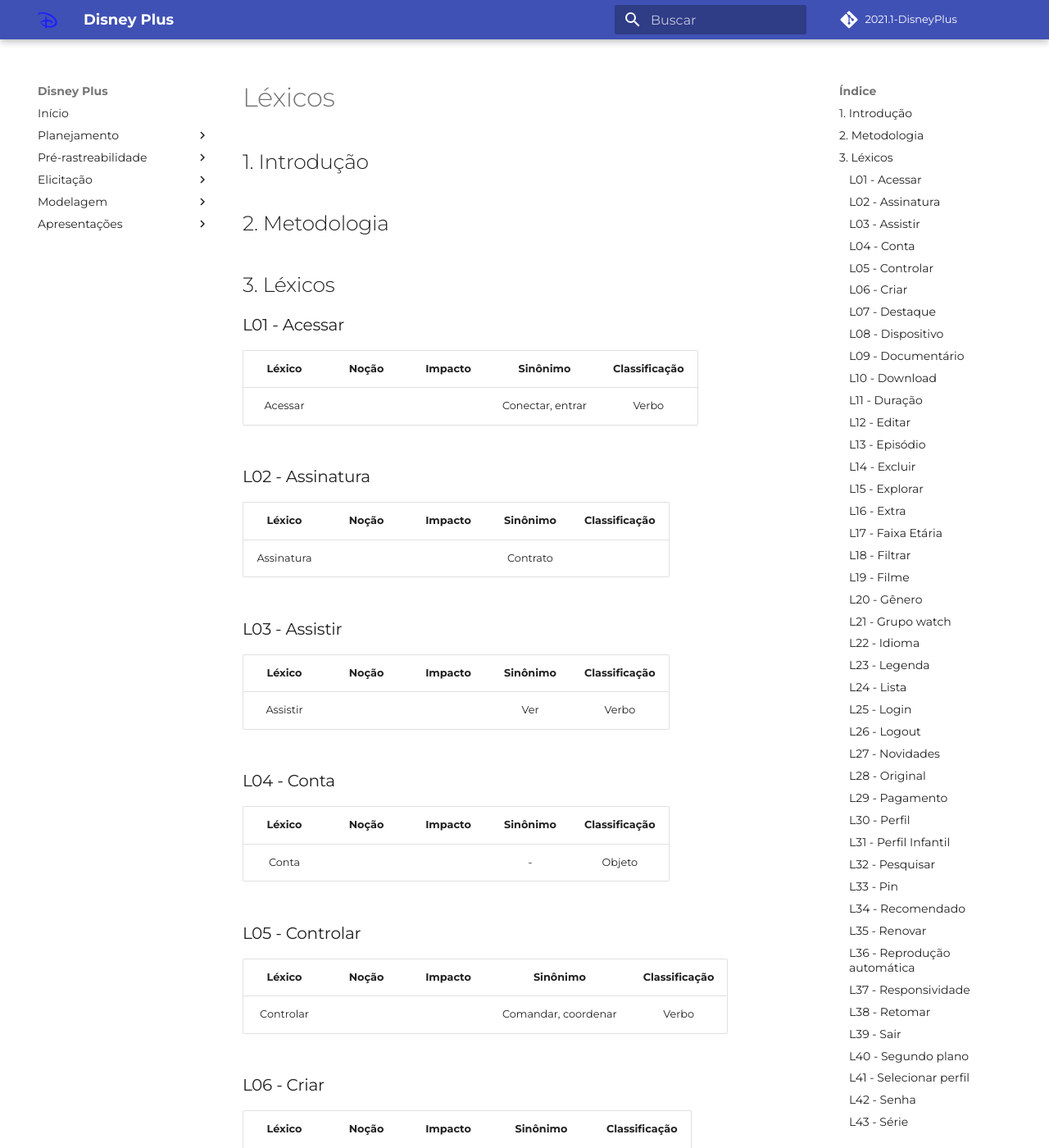
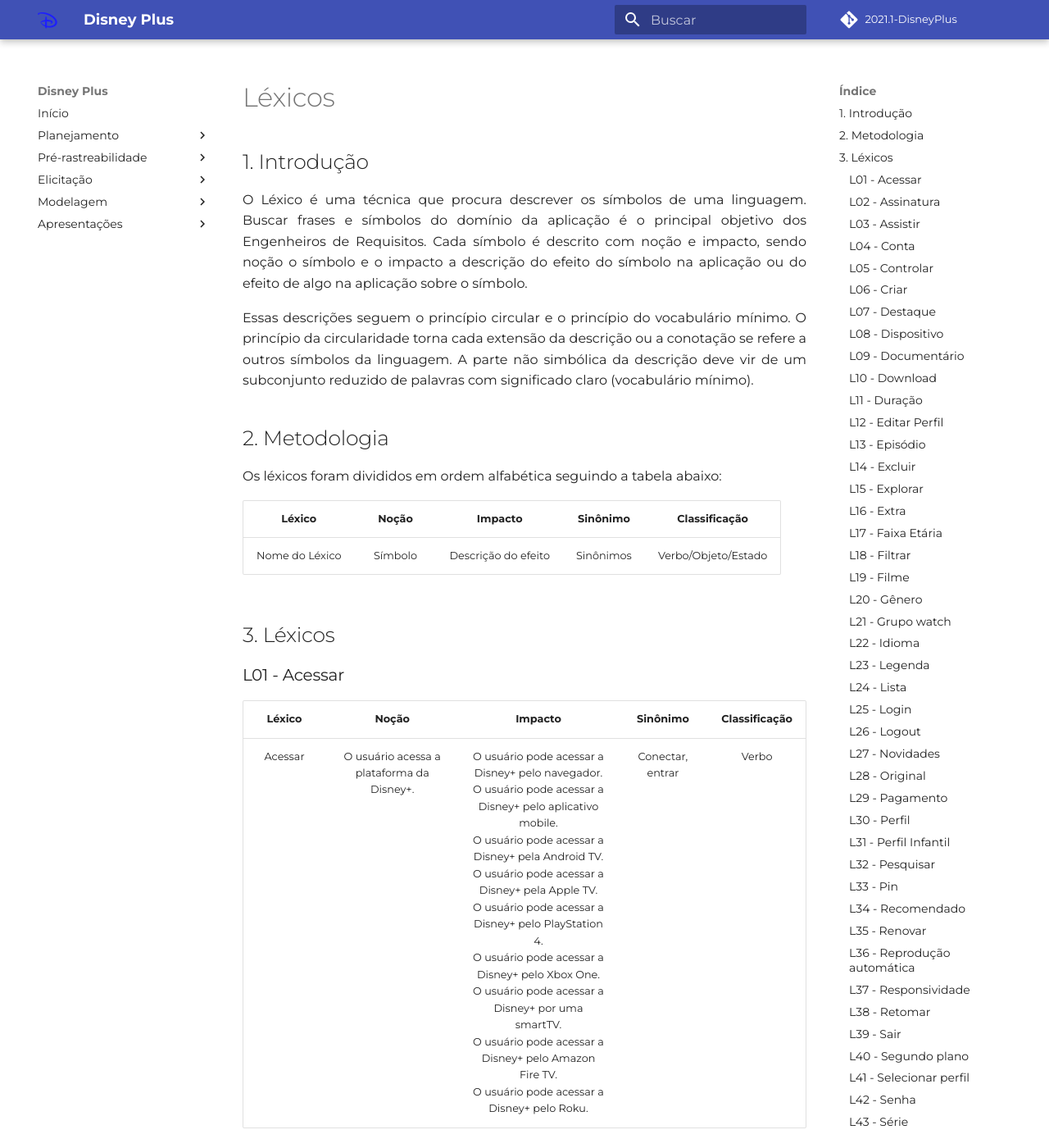
Before and after one commit to Requisitos-de-Software/2021.1-DisneyPlus, an MkDocs documentation site: the page built from docs/modelagem/lexicos.md, in a window 1280 px wide and 1400 px high. Shown: the whole window at 82% size. Built offline with MkDocs 1.6.1 and Material for MkDocs 9.7.7, drawn with Linux system fonts in a browser that asks for light colours; some web fonts are replaced; comment, search, counter and statistics services are not loaded; some of the changed text lies outside the part shown.

Commit message:
Describing lexicos

```diff
--- a/docs/modelagem/lexicos.md
+++ b/docs/modelagem/lexicos.md
@@ -1,8 +1,16 @@
 # Léxicos
 
 ## 1. Introdução
+O Léxico é uma técnica que procura descrever os símbolos de uma linguagem. Buscar frases e símbolos do domínio da aplicação é o principal objetivo dos Engenheiros de Requisitos. Cada símbolo é descrito com noção e impacto, sendo noção o símbolo e o impacto a descrição do efeito do símbolo na aplicação ou do efeito de algo na aplicação sobre o símbolo.
+
+Essas descrições seguem o princípio circular e o princípio do vocabulário mínimo. O princípio da circularidade torna cada extensão da descrição ou a conotação se refere a outros símbolos da linguagem. A parte não simbólica da descrição deve vir de um subconjunto reduzido de palavras com significado claro (vocabulário mínimo).
 
 ## 2. Metodologia
+Os léxicos foram divididos em ordem alfabética seguindo a tabela abaixo:
+
+| Léxico       | Noção | Impacto           | Sinônimo         | Classificação               |
+| ------------ | ----- | ------------------| --------         | --------------------------- |
+|Nome do Léxico|Símbolo|Descrição do efeito|Sinônimos         | Verbo/Objeto/Estado         |
 
 ## 3. Léxicos
 
@@ -10,37 +18,37 @@
 
 | Léxico | Noção | Impacto | Sinônimo         | Classificação |
 | ------ | ----- | ------- | --------         | ------------- |
-|Acessar |       |         |Conectar, entrar  | Verbo         |
+|Acessar |O usuário acessa a plataforma da Disney+.|O usuário pode acessar a Disney+ pelo navegador.</br> O usuário pode acessar a Disney+ pelo aplicativo mobile.</br>O usuário pode acessar a Disney+ pela Android TV.</br>O usuário pode acessar a Disney+ pela Apple TV.</br>O usuário pode acessar a Disney+ pelo PlayStation 4.</br>O usuário pode acessar a Disney+ pelo Xbox One.</br>O usuário pode acessar a Disney+ por uma smartTV.</br>O usuário pode acessar a Disney+ pelo Amazon Fire TV.</br>O usuário pode acessar a Disney+ pelo Roku.</br>|Conectar, entrar  | Verbo         |
 
 ### L02 - Assinatura
 
 | Léxico   | Noção | Impacto | Sinônimo | Classificação |
 | ------   | ----- | ------- | -------- | ------------- |
-|Assinatura|       |         |Contrato  |               |
+|Assinatura|Contrato de assinatura com a Disney+ para usufruir dos conteúdos presentes na plataforma.|O usuário escolhe qual plano de assinatura ele deseja. <br />O usuário poderá usufrir os recursos presentes na plataforma da Disney+ após a assinatura.|Contrato  |Objeto|
 
 ### L03 - Assistir
 
 | Léxico | Noção | Impacto | Sinônimo | Classificação |
 | ------ | ----- | ------- | -------- | ------------- |
-|Assistir|       |         |Ver       | Verbo         |
+|Assistir|Assistir títulos na Disney+.|Com uma assinatura ativa, dispositivo compatível, acesso a internet ou título baixado, o usuário poderá assistir um título da Disney+.</br>O usuário pode assistir filmes, séries ou documentários.|Ver       | Verbo         |
 
 ### L04 - Conta
 
 | Léxico | Noção | Impacto | Sinônimo | Classificação |
 | ------ | ----- | ------- | -------- | ------------- |
-|Conta   |       |         |-         | Objeto        |
+|Conta   |Local onde o usuário tem acesso as funcionalidades da Disney+ e perfis daquela conta.|O usuário entra na conta para ter acesso aos recursos da Disney+.</br> O usuário pode alterar o email e a senha vinculados aquela conta.</br>O usuário pode visualizar e alterar a sua assinatura.</br>O usuário pode restringir a criação de perfis.|-         | Objeto        |
 
 ### L05 - Controlar
 
 | Léxico  | Noção | Impacto | Sinônimo          | Classificação |
 | ------- | ----- | ------- | --------          | ------------- |
-|Controlar|       |         |Comandar, coordenar| Verbo         |
+|Controlar|Controle parental, de tempo, linguagem ou legenda.|O usuário poderá controlar um perfil infantil.</br>O usuário poderá controlar um título, podendo avançar, pausar, retomar ou voltar.</br>O usuário poderá controlar a linguagem do áudio e da legenda.|Comandar, coordenar| Verbo         |
 
 ### L06 - Criar
 
 | Léxico | Noção | Impacto | Sinônimo      | Classificação |
 | ------ | ----- | ------- | --------      | ------------- |
-|Criar   |       |         |Gerar, produzir| Verbo         |
+|Criar   |É possível criar uma conta, perfis e listas. na Disney+.|O usuário poderá criar uma conta na Disney+.</br> Dentro de uma conta, o usuário poderá criar perfis na Disne+.</br>Dentro de um perfil, o usuário poderá criar listas com os títulos presentes na plataforma.|Gerar, produzir| Verbo         |
 
 ### L07 - Destaque
 
@@ -52,7 +60,7 @@
 
 | Léxico    | Noção | Impacto | Sinônimo                  | Classificação |
 | --------- | ----- | ------- | --------                  | ------------- |
-|Dispositivo|       |         |Celular, computador, tablet| Objeto        |
+|Dispositivo|Dispositivos compatíveis para acessas a Disney+.|O usuário poderá acessar a plataforma da Disney+ desde que esteja em um dispositivo compatível.|Celular, computador, tablet, televisão, video-game| Objeto        |
 
 ### L09 - Documentário
 
@@ -64,19 +72,19 @@
 
 | Léxico | Noção | Impacto | Sinônimo | Classificação |
 | ------ | ----- | ------- | -------- | ------------- |
-|        |       |         |Baixar    | Verbo         |
+|Download|Baixar título temporariamente.|O usuário pode fazer download temporário de um conteúdo de forma a possibilitar a visualização sem conexão com à Internet. <br />O usuário poderá assistir offline aquele conteúdo por um periodo de 30 dias a partir da data de download.|Baixar    | Verbo         |
 
 ### L11 - Duração
 
 | Léxico | Noção | Impacto | Sinônimo | Classificação |
 | ------ | ----- | ------- | -------- | ------------- |
-|Duração |       |         |Tempo     |               |
+|Duração |       |         |Tempo     |Estado         |
 
-### L12 - Editar
+### L12 - Editar Perfil
 
 | Léxico | Noção | Impacto | Sinônimo          | Classificação |
 | ------ | ----- | ------- | --------          | ------------- |
-|Editar  |       |         |Personalizar, mudar| Verbo         |
+|Editar Perfil  |Os perfis da Disney+ podem ser editados alterando o ícone ou nome.|O usuário poderá escolher qual avatar ele deseja escolher e também o nome que deseja colocar no perfil.|Personalizar, mudar perfil| Verbo         |
 
 ### L13 - Episódio
 
@@ -88,7 +96,7 @@
 
 | Léxico | Noção | Impacto | Sinônimo | Classificação |
 | ------ | ----- | ------- | -------- | ------------- |
-|Excluir |       |         |Deletar   | Verbo         |
+|Excluir |É possível excluir uma conta, perfil ou lista.|O usuário poderá excluir sua conta da Disney+. </br> O usuário poderá excluir um perfil dentro de uma conta da Disney+.</br> O usuário poderá excluir uma lista criada em um perfil da Disney+.|Deletar   | Verbo         |
 
 ### L15 - Explorar
 
@@ -97,7 +105,6 @@
 |Explorar|       |         |Descobrir | Verbo         |
 
 ### L16 - Extra
-
 | Léxico | Noção | Impacto | Sinônimo              | Classificação |
 | ------ | ----- | ------- | --------              | ------------- |
 |Extra   |       |         |Adicional, complementar|               |
@@ -106,7 +113,7 @@
 
 | Léxico     | Noção | Impacto | Sinônimo               | Classificação |
 | ---------- | ----- | ------- | --------               | ------------- |
-|Faixa Etária|       |         |Classificação indicativa|               |
+|Faixa Etária|       |         |Classificação indicativa|Estado         |
 
 ### L18 - Filtrar
 
@@ -124,7 +131,7 @@
 
 | Léxico | Noção | Impacto | Sinônimo           | Classificação |
 | ------ | ----- | ------- | --------           | ------------- |
-|Gênero  |       |         |Categoria, variedade|               |
+|Gênero  |       |         |Categoria, variedade|Estado         |
 
 ### L21 - Grupo watch
 
@@ -184,13 +191,13 @@
 
 | Léxico | Noção | Impacto | Sinônimo | Classificação |
 | ------ | ----- | ------- | -------- | ------------- |
-|Perfil  |       |         |-         | Objeto        |
+|Perfil  |Local onde o usuário poderá assistir conteúdos da Disney+. A Disney+ permite criação de até 7 perfis diferentes. Os perfis podem ser editados ou excluídos. |Após selecionar um perfil, o usuário poderá assitir conteúdos da plataforma e as recomendações baseadas na preferência daquele perfil.|-         | Objeto        |
 
 ### L31 - Perfil Infantil
 
 | Léxico        | Noção | Impacto | Sinônimo | Classificação |
 | ------------- | ----- | ------- | -------- | ------------- |
-|Perfil Infantil|       |         | -        | Objeto        |
+|Perfil Infantil|Perfil designado para crianças.|Na criação de perfil é possível definir se o perfil é infantil. O Perfil Infantil restringirá a visualização de certos conteúdos Disney+ de acordo com a classificação indicativa e terá uma interface mais amigável para crianças.| -        | Objeto        |
 
 ### L32 - Pesquisar
 
@@ -250,7 +257,7 @@
 
 | Léxico          | Noção | Impacto | Sinônimo      | Classificação |
 | --------------- | ----- | ------- | --------      | ------------- |
-|Selecionar perfil|       |         |Escolher perfil| Verbo         |
+|Selecionar perfil|Escolher um perfil criado.|O usuário pode escolher qual dos perfis criados deseja utilizar.|Escolher perfil| Verbo         |
 
 ### L42 - Senha
 
```
